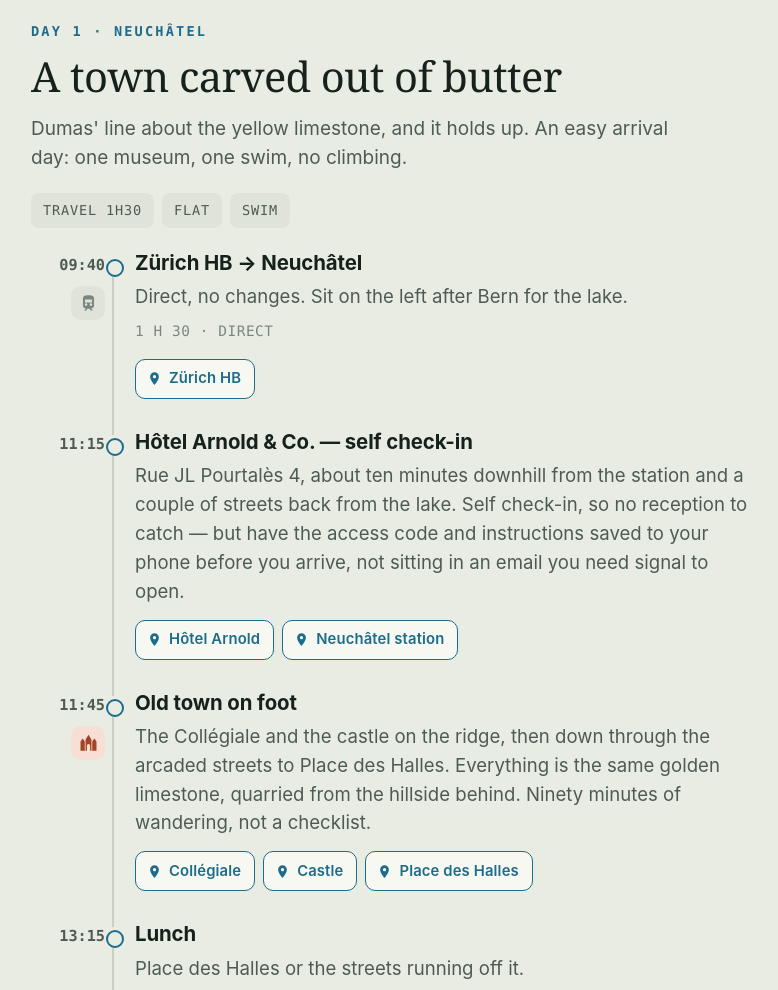
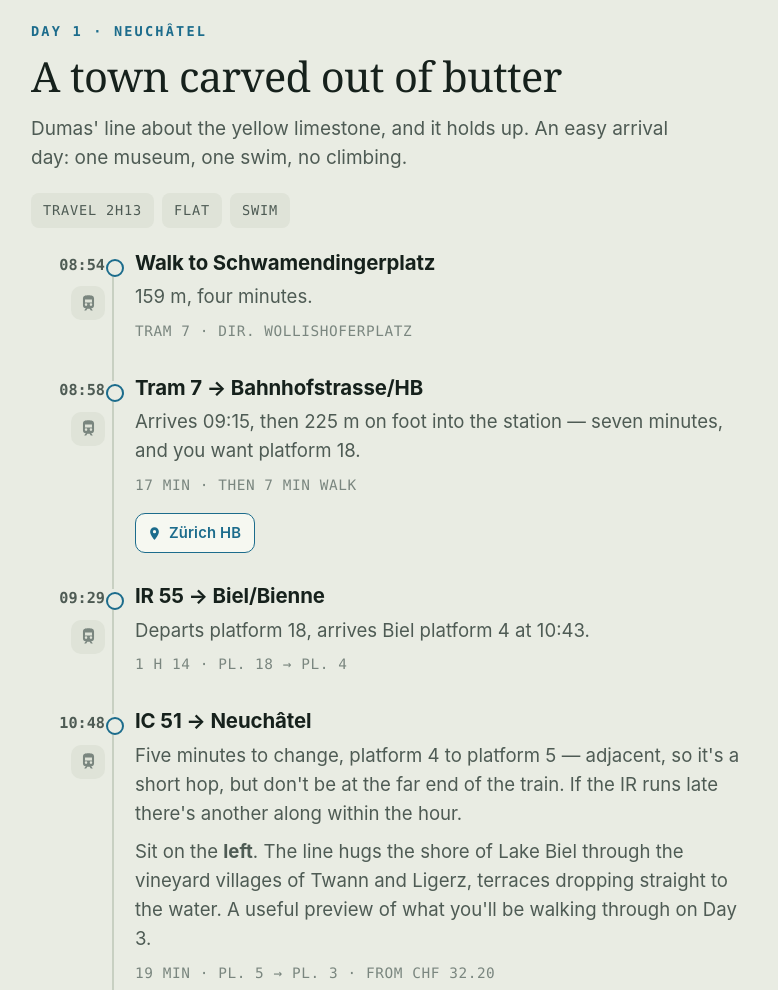
Before and after one commit to MathiasKeller/itinerary, a plain HTML site: page index.html in a window 1280 px wide. Shown: the part 622-1612 px from the top of the page, without its empty margins (249-1027 px from the left). Drawn offline with Linux system fonts and the light colour scheme.

Commit message:
Update index.html

```diff
--- a/index.html
+++ b/index.html
@@ -301,29 +301,48 @@ footer p{margin:0 0 12px;}
       <p class="daynum">Day 1 · Neuchâtel</p>
       <h2>A town carved out of butter</h2>
       <p class="sec-sub">Dumas' line about the yellow limestone, and it holds up. An easy arrival day: one museum, one swim, no climbing.</p>
-      <div class="tags"><span class="tag">TRAVEL 1H30</span><span class="tag">FLAT</span><span class="tag">SWIM</span></div>
+      <div class="tags"><span class="tag">TRAVEL 2H13</span><span class="tag">FLAT</span><span class="tag">SWIM</span></div>
     </div>
 
     <ol class="route">
-      <li class="stop"><span class="time">09:40<i class="act transit"><svg><use href="#ic-train"/></svg></i></span><div class="body">
-        <h3>Zürich HB → Neuchâtel</h3>
-        <p>Direct, no changes. Sit on the left after Bern for the lake.</p>
-        <span class="leg">1 H 30 · DIRECT</span>
+      <li class="stop"><span class="time">08:54<i class="act transit"><svg><use href="#ic-train"/></svg></i></span><div class="body">
+        <h3>Walk to Schwamendingerplatz</h3>
+        <p>159 m, four minutes.</p>
+        <span class="leg">TRAM 7 · DIR. WOLLISHOFERPLATZ</span>
+      </div></li>
+
+      <li class="stop"><span class="time">08:58<i class="act transit"><svg><use href="#ic-train"/></svg></i></span><div class="body">
+        <h3>Tram 7 → Bahnhofstrasse/HB</h3>
+        <p>Arrives 09:15, then 225 m on foot into the station — seven minutes, and you want platform 18.</p>
+        <span class="leg">17 MIN · THEN 7 MIN WALK</span>
         <div class="maps">
           <a class="pin" target="_blank" rel="noopener" href="https://www.google.com/maps/search/?api=1&amp;query=47.3780356%2C8.5403767&amp;query_place_id=ChIJQW4OzAgKkEcRp1KMX7aYxvU"><svg><use href="#ic-pin"/></svg>Zürich HB</a>
         </div>
       </div></li>
 
-      <li class="stop"><span class="time">11:15</span><div class="body">
+      <li class="stop"><span class="time">09:29<i class="act transit"><svg><use href="#ic-train"/></svg></i></span><div class="body">
+        <h3>IR 55 → Biel/Bienne</h3>
+        <p>Departs platform 18, arrives Biel platform 4 at 10:43.</p>
+        <span class="leg">1 H 14 · PL. 18 → PL. 4</span>
+      </div></li>
+
+      <li class="stop"><span class="time">10:48<i class="act transit"><svg><use href="#ic-train"/></svg></i></span><div class="body">
+        <h3>IC 51 → Neuchâtel</h3>
+        <p>Five minutes to change, platform 4 to platform 5 — adjacent, so it's a short hop, but don't be at the far end of the train. If the IR runs late there's another along within the hour.</p>
+        <p>Sit on the <strong>left</strong>. The line hugs the shore of Lake Biel through the vineyard villages of Twann and Ligerz, terraces dropping straight to the water. A useful preview of what you'll be walking through on Day 3.</p>
+        <span class="leg">19 MIN · PL. 5 → PL. 3 · FROM CHF 32.20</span>
+      </div></li>
+
+      <li class="stop"><span class="time">11:07</span><div class="body">
         <h3>Hôtel Arnold &amp; Co. — self check-in</h3>
-        <p>Rue JL Pourtalès 4, about ten minutes downhill from the station and a couple of streets back from the lake. Self check-in, so no reception to catch — but have the access code and instructions saved to your phone before you arrive, not sitting in an email you need signal to open.</p>
+        <p>Arrives platform 3. Rue JL Pourtalès 4, about ten minutes downhill from the station and a couple of streets back from the lake. Self check-in, so no reception to catch — but have the access code and instructions saved to your phone before you arrive, not sitting in an email you need signal to open.</p>
         <div class="maps">
           <a class="pin" target="_blank" rel="noopener" href="https://www.google.com/maps/search/?api=1&amp;query=46.9928585%2C6.9365476&amp;query_place_id=ChIJH-83FAALjkcRvw4x-J-V36c"><svg><use href="#ic-pin"/></svg>Hôtel Arnold</a>
           <a class="pin" target="_blank" rel="noopener" href="https://www.google.com/maps/search/?api=1&amp;query=46.9965966%2C6.93582&amp;query_place_id=ChIJP9B_ChkKjkcRK3kg0OPNGeU"><svg><use href="#ic-pin"/></svg>Neuchâtel station</a>
         </div>
       </div></li>
 
-      <li class="stop"><span class="time">11:45<i class="act sight"><svg><use href="#ic-cathedral"/></svg></i></span><div class="body">
+      <li class="stop"><span class="time">11:40<i class="act sight"><svg><use href="#ic-cathedral"/></svg></i></span><div class="body">
         <h3>Old town on foot</h3>
         <p>The Collégiale and the castle on the ridge, then down through the arcaded streets to Place des Halles. Everything is the same golden limestone, quarried from the hillside behind. Ninety minutes of wandering, not a checklist.</p>
         <div class="maps">
```
